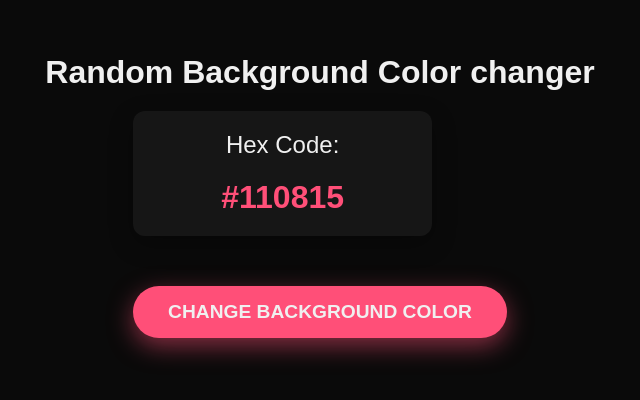
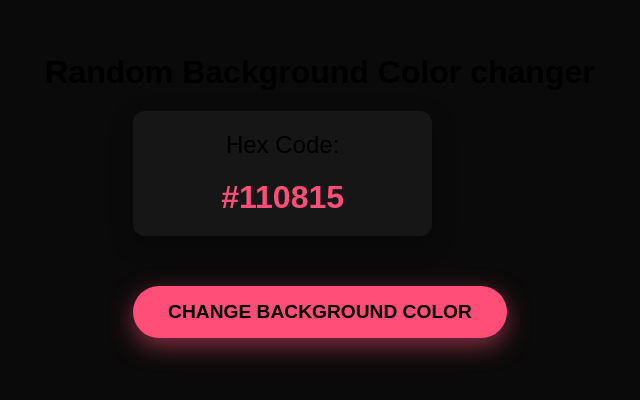
Before and after one commit to KhushiSharma0313/Random-background-color-changer, a plain HTML site: page index.html in a window 1280 px wide. Shown: the part 204-604 px from the top of the page, without its empty margins (320-960 px from the left). Drawn offline with Linux system fonts and the light colour scheme.

Commit message:
Update styles.css

```diff
--- a/styles.css
+++ b/styles.css
@@ -8,7 +8,7 @@
 
 :root {
   --primary-color: #0a0a0a;
-  --secondary-color: #f0f0f0;
+  --secondary-color: #000000; /* Changed to black */
   --highlight-color: #ff4f78;
   --button-color: #ff4f78;
   --button-hover-color: #ff8c94;
```
